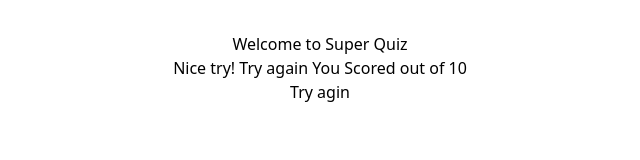
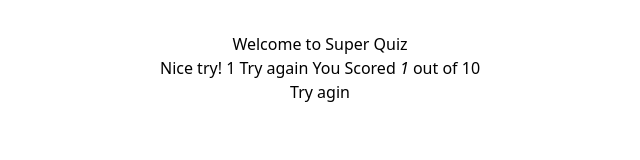
Before and after one commit to OpenGenus/React-Quiz-App, a React (Vite) app: page /score/1/1 in a window 1280 px wide. Shown: the top 160 px of the page, without its empty margins (320-960 px from the left). Built offline with nearby package versions, Linux system fonts and the light colour scheme.

Commit message:
Quiz score bug fix

```diff
--- a/src/assets/geoQuestions.json
+++ b/src/assets/geoQuestions.json
@@ -101,10 +101,10 @@
 {
 "question": "What is the capital of Brazil?",
     "answers": [
-        "Brasilia",
         "Paris",
         "Mumbai",
-        "Chennai"
+        "Chennai",
+        "Brasilia"
     ],
     "correct": "Brasilia",
     "questionId": "10"
--- a/src/components/Home.tsx
+++ b/src/components/Home.tsx
@@ -36,11 +36,11 @@ const handlecategory = (e: any) => {
                 <div className="flex gap-5">
             <input className="w-72 border" type="text" placeholder="Enter your name" onChange={(e) => setName(e.target.value)} />
             <select className="w-20 h-14 bg-green-300 rounded-lg" onChange={handlecategory}>
-                <option value="tech">Tech</option>
-                <option value="geo">Geo</option>
+                <option value="tech">Technology</option>
+                <option value="geo">Geography</option>
             </select>
             </div>
-            <small>Note: You will have 10 multiple-choice question!</small>
+            <small>Note: You will have 10 multiple-choice questions to finish in 5 minutes!</small>
                  <button disabled={isdisabled} className="text-white bg-green-500 p-3 rounded-xl w-[30%] disabled:bg-gray-600" onClick={handlequiz}>Take Quiz</button>
                 </div>
                 :
--- a/src/components/quiz/quizs.tsx
+++ b/src/components/quiz/quizs.tsx
@@ -1,9 +1,8 @@
 import geoQuestions from '../../assets/geoQuestions.json'
 import techQuestions from '../../assets/techQuestions.json'
 import Quiz from './Quiz';
-import { useParams, Navigate } from 'react-router-dom';
+import { useParams, useNavigate } from 'react-router-dom';
 import { useState } from 'react';
-import Score from './Score';
 import nextbutton from '../../assets/next-icon.svg'
 import Countdown from 'react-countdown';
 
@@ -13,7 +12,7 @@ interface QuizProps {
     name: string;
 }
 
-const Quizs = (props: QuizProps) => {
+const Quizs = () => {
     const navigate = useNavigate()
     const { category, name } = useParams();
     const [currentqt, setcurrentqt] = useState(0);
@@ -32,6 +31,7 @@ else{
             setscore(score + 1);
 }
 }
+
 }
     const handleNextClick = (e: any) => {
         setisdisabled(true);
@@ -44,6 +44,7 @@ else{
     }
     const Completionist = () =>
     {
+        console.log("SCORE at quiz: ", score)
         setTimeout(() =>{
             navigate(`/score/${score}/${name}`, {state: {score: score, name: name}})
          }, 1000)
@@ -59,7 +60,9 @@ else{
           return <span>{hours}:{minutes}:{seconds}</span>;
         }
       };
-
+if(currentqt == 10){
+    navigate(`/score/${score}/${name}`, {state: {score: score, name: name}})
+}
     return (
         <>
             <div className='relative flex gap-7 justify-center p-2 bg-gray-200'>
@@ -69,7 +72,7 @@ else{
             <div className='relative'>
                 <h2 className='bg-gray-200'>Quiz 10 questions</h2>
                 <h2>
-                    <Countdown
+                    Time left <Countdown
                     date={Date.now() + 300000}
                         renderer={renderer}/>
                         </h2>
@@ -99,7 +102,7 @@ else{
                         </div>
                         </form>
                     </div>
-                : <Score Scoreset = {score} />}
+                : <></>}
             </div>
             <div>
             </div>
--- a/src/components/quiz/score.tsx
+++ b/src/components/quiz/score.tsx
@@ -1,30 +1,41 @@
 import React from 'react'
 import { useNavigate } from 'react-router-dom';
-interface Scoreset {
-    Scoreset: number;
-}
-const Score = (props:  Scoreset) => {
+import { useParams } from 'react-router-dom';
+// interface Scoreset {
+//     score: number;
+//     name: string;
+// }
+const Score = () => {
+  const { score, name } = useParams<{ score: string, name: string }>();
+const scoreNumber = Number(score);
     const navigate = useNavigate()
   return (
-    <div>
-            {props.Scoreset >= 8 ?
-            <>            <h1 className='text-2xl font-bold'>Congrats! You scored the higest
-                    Your Score is <i>{props.Scoreset}</i> out of 10
-
-
+    <div className='mt-36'>
+            {scoreNumber >= 8 ?
+            <>            <h1 className='text-2xl font-bold'>Congrats! {name} You scored the higest
+                    Your Score is <i>{score}</i> out of 10
             </h1>
-
             <button className='p-5 bg-slate-800 text-white rounded-3xl mt-5' onClick={() => {navigate('/')}}>Try agin</button>
             </>
-
             :
             <>
-            <h1 className='text-2xl font-bold'>
-                {props.Scoreset >= 6 ? <h1></h1> : <h1>Nice try! Try again
-                    You Scored <i>{props.Scoreset}</i> out of 10
-                </h1>
+             <div className='text-2xl font-bold'>
+                {(scoreNumber <= 7 && scoreNumber > 5) ? <h1>Good! {name} Try again
+                    You Scored <i>{score}</i> out of 10
+                </h1>:<h1></h1>
+
                 }
-            </h1>
+            </div>
+            <div className='text-2xl font-bold'>
+                {scoreNumber <= 5 ?
+                 <h1>Nice try! {name} Try again
+                 You Scored <i>{score}</i> out of 10
+             </h1>
+
+                 :
+                 <h1></h1>
+                }
+            </div>
             <button className='p-5 bg-slate-800 text-white rounded-3xl mt-5' onClick={() => {navigate('/')}}>Try agin</button>
             </>
             }
```
